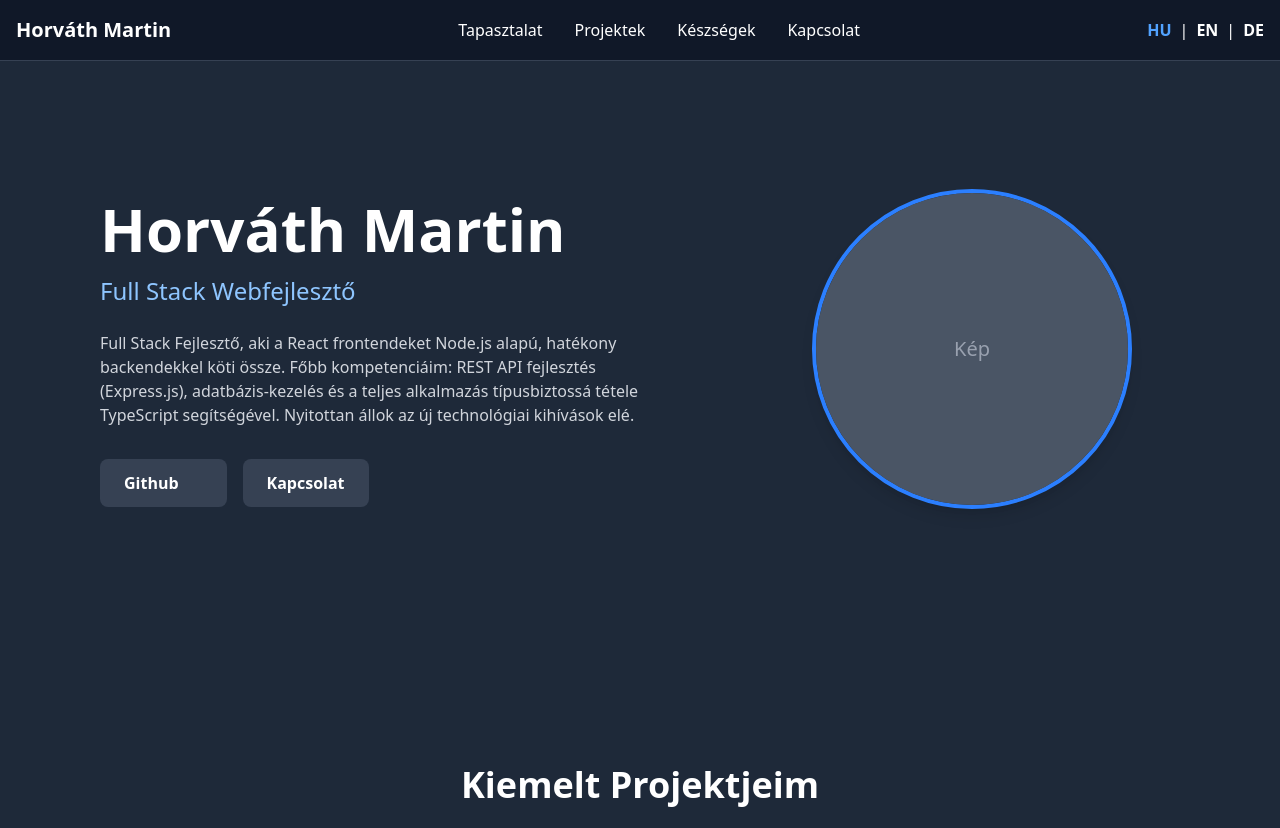
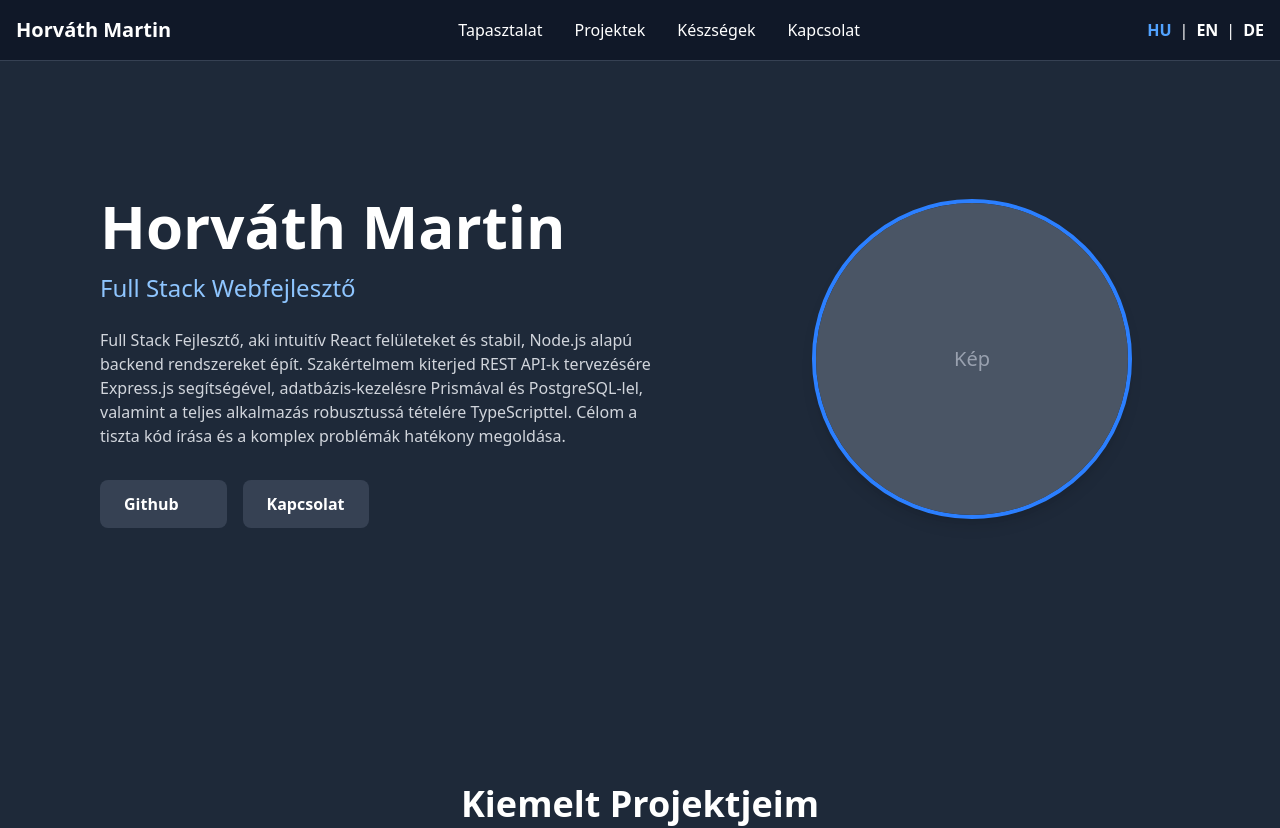
Before and after one commit to horvathmartin97/portfolio, a React (Vite) app in the folder MartinH-Portfolio/: page / in a window 1280 px wide. Shown: the top 828 px of the page. Built offline with nearby package versions, Linux system fonts and the light colour scheme; some icons are missing.

Commit message:
feat: Enhance hero section with detailed title and description translations

```diff
--- a/MartinH-Portfolio/src/components/Hero.tsx
+++ b/MartinH-Portfolio/src/components/Hero.tsx
@@ -3,6 +3,8 @@ import { useTranslation } from "react-i18next";
 export default function Hero() {
   const { t } = useTranslation();
   const myName = t("hero.name");
+  const heroTitle = t("hero.title");
+  const heroDescription = t("hero.description");
   return (
     <section id="hero" className="w-full text-white py-20 bg-gray-800 md:py-32">
       <div className="container mx-auto flex flex-col md:flex-row items-center justify-center gap-10 px-4">
@@ -11,15 +13,9 @@ export default function Hero() {
             {myName}
           </h1>
           <p className="text-xl md:text-2xl text-blue-300 mt-2 mb-6">
-            Full Stack Webfejlesztő
+            {heroTitle}
           </p>
-          <p className="max-w-xl text-gray-300">
-            Full Stack Fejlesztő, aki a React frontendeket Node.js alapú,
-            hatékony backendekkel köti össze. Főbb kompetenciáim: REST API
-            fejlesztés (Express.js), adatbázis-kezelés és a teljes alkalmazás
-            típusbiztossá tétele TypeScript segítségével. Nyitottan állok az új
-            technológiai kihívások elé.
-          </p>
+          <p className="max-w-xl text-gray-300">{heroDescription}</p>
 
           <div className="mt-8 flex justify-center md:justify-start gap-4">
             <a
--- a/MartinH-Portfolio/src/locales/en/translation.json
+++ b/MartinH-Portfolio/src/locales/en/translation.json
@@ -8,7 +8,7 @@
   "hero": {
     "name": "Martin Horváth",
     "title": "Full Stack Web Developer",
-    "description": "Full Stack Developer who connects React frontends with efficient Node.js-based backends...",
+    "description": "Full Stack Developer specializing in building intuitive React frontends and robust, Node.js-based backend systems. My expertise includes designing REST APIs with Express.js, managing databases with Prisma and PostgreSQL, and ensuring application-wide robustness with TypeScript. I am committed to writing clean code and efficiently solving complex problems.",
     "github_button": "GitHub",
     "contact_button": "Contact"
   }
--- a/MartinH-Portfolio/src/locales/hu/translation.json
+++ b/MartinH-Portfolio/src/locales/hu/translation.json
@@ -8,7 +8,7 @@
   "hero": {
     "name": "Horváth Martin",
     "title": "Full Stack Webfejlesztő",
-    "description": "Full Stack Fejlesztő, aki a React frontendeket Node.js alapú, hatékony backendekkel köti össze...",
+    "description": "Full Stack Fejlesztő, aki intuitív React felületeket és stabil, Node.js alapú backend rendszereket épít. Szakértelmem kiterjed REST API-k tervezésére Express.js segítségével, adatbázis-kezelésre Prismával és PostgreSQL-lel, valamint a teljes alkalmazás robusztussá tételére TypeScripttel. Célom a tiszta kód írása és a komplex problémák hatékony megoldása.",
     "github_button": "GitHub",
     "contact_button": "Kapcsolat"
   }
```
